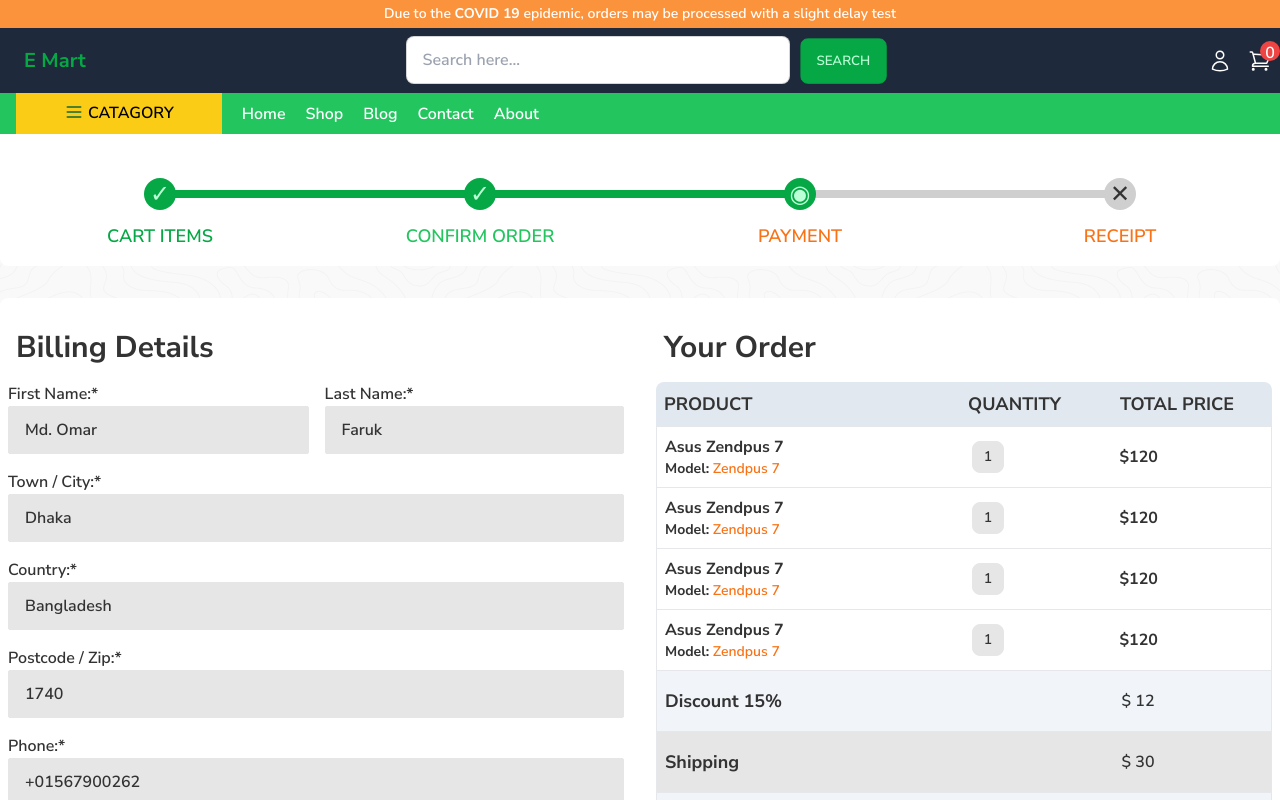
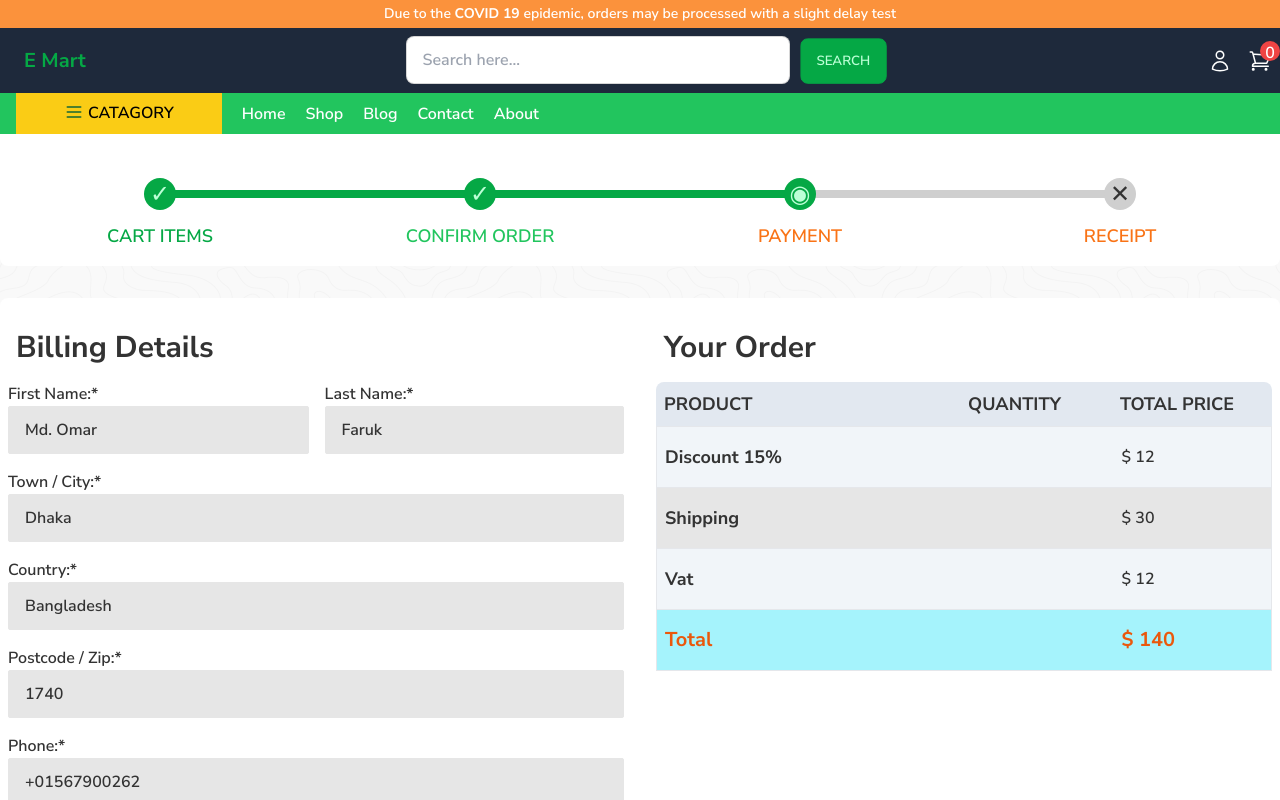
Before and after one commit to Omarfaruk05/e-mart-client, a React (Create React App) app: page /payment in a window 1280 px wide. Built offline with nearby package versions, Linux system fonts and the light colour scheme.

Commit message:
payment dev

```diff
--- a/src/features/cart/cartSlice.js
+++ b/src/features/cart/cartSlice.js
@@ -23,6 +23,22 @@ const cartSlice = createSlice({
           .push(selectedProduct);
       }
     },
+    decreaseQuantity: (state, action) => {
+      const selectedProduct = state.cart.find(
+        (product) => product._id === action.payload._id
+      );
+      if (selectedProduct.quantity === 1) {
+        selectedProduct.quantity = 1;
+        state.cart
+          .filter((product) => product._id !== selectedProduct._id)
+          .push(selectedProduct);
+      } else {
+        selectedProduct.quantity -= 1;
+        state.cart
+          .filter((product) => product._id !== selectedProduct._id)
+          .push(selectedProduct);
+      }
+    },
     removeFromCart: (state, action) => {
       const deletedItemId = action.payload;
       const remainItem = state.cart.filter((x) => x._id !== deletedItemId);
@@ -31,6 +47,7 @@ const cartSlice = createSlice({
   },
 });
 
-export const { addToCart, removeFromCart } = cartSlice.actions;
+export const { addToCart, decreaseQuantity, removeFromCart } =
+  cartSlice.actions;
 
 export default cartSlice.reducer;
--- a/src/pages/Checkout/CartItems/CartItems.js
+++ b/src/pages/Checkout/CartItems/CartItems.js
@@ -4,32 +4,20 @@ import {
   ShoppingCartIcon,
 } from "@heroicons/react/24/outline";
 import { TrashIcon } from "@heroicons/react/24/solid";
-import React, { useState } from "react";
+import React from "react";
 import { useDispatch, useSelector } from "react-redux";
 import { Link } from "react-router-dom";
 import backgroundImage from "../../../assets/banner/bg-t.png";
-import productPhoto from "../../../assets/discount-photo/disouunt-1.png";
-import { removeFromCart } from "../../../features/cart/cartSlice";
+import {
+  addToCart,
+  decreaseQuantity,
+  removeFromCart,
+} from "../../../features/cart/cartSlice";
 
 const CartItems = () => {
-  const [quantity, setQuantity] = useState(1);
   const dispatch = useDispatch();
 
   const { cart } = useSelector((state) => state.cart);
-
-  const handleQuantity = (operator) => {
-    if (operator === "increase") {
-      setQuantity(quantity + 1);
-      return;
-    }
-    if (operator === "decrease" && quantity === 1) {
-      return;
-    }
-    if (operator === "decrease" && quantity > 1) {
-      setQuantity(quantity - 1);
-      return;
-    }
-  };
 
   return (
     <div style={{ backgroundImage: `url(${backgroundImage})` }}>
@@ -105,7 +93,7 @@ const CartItems = () => {
                 <div className="mx-auto md:mx-0">
                   <div className="flex gap-1 items-center w-full text-center">
                     <button
-                      onClick={() => handleQuantity("decrease")}
+                      onClick={() => dispatch(decreaseQuantity(cartItem))}
                       className="btn btn-sm px-3 border-2 border-gray-400"
                     >
                       -
@@ -118,7 +106,7 @@ const CartItems = () => {
                       id=""
                     />
                     <button
-                      onClick={() => handleQuantity("increase")}
+                      onClick={() => dispatch(addToCart(cartItem))}
                       className="btn btn-sm px-3 border-gray-400"
                     >
                       +
--- a/src/pages/Checkout/ConfirmOrder/ConfirmOrder.js
+++ b/src/pages/Checkout/ConfirmOrder/ConfirmOrder.js
@@ -2,13 +2,15 @@ import { ArrowLeftIcon, ArrowRightIcon } from "@heroicons/react/24/outline";
 import React from "react";
 import { useEffect } from "react";
 import { useState } from "react";
+import { useDispatch, useSelector } from "react-redux";
 import { Link } from "react-router-dom";
 import backgroundImage from "../../../assets/banner/bg-t.png";
 
 const ConfirmOrder = () => {
   const [user, setUser] = useState(false);
   const [account, setAccount] = useState(false);
-  const cartItems = [1, 2, 3, 5];
+
+  const { cart } = useSelector((state) => state.cart);
 
   useEffect(() => {
     window.scrollTo(0, 0);
@@ -182,16 +184,20 @@ const ConfirmOrder = () => {
                 <h3 className="text-lg font-bold uppercase">Total Price</h3>
               </div>
               <div className="border mx-2 ">
-                {cartItems.map((cartItem) => (
+                {cart.map((cartItem) => (
                   <>
                     <div className="grid justify-between items-center grid-cols-1 md:grid-cols-4 gap-2 bg-base-100text-center md:text-start relative px-2 hover:bg-slate-50 py-2">
                       {/* product  */}
                       <div className="md:col-span-2 flex items-center justify-center md:justify-start">
                         <div>
-                          <h2 className="text-md font-bold">Asus Zendpus 7</h2>
+                          <h2 className="text-md font-bold">
+                            {cartItem?.productName.slice(0, 20)}....
+                          </h2>
                           <p className="text-sm">
                             <span>Model:</span>{" "}
-                            <span className="text-orange-500">Zendpus 7</span>
+                            <span className="text-orange-500">
+                              {cartItem?.model}
+                            </span>
                           </p>
                         </div>
                       </div>
@@ -201,7 +207,7 @@ const ConfirmOrder = () => {
                           <input
                             type="text"
                             name=""
-                            value={"1"}
+                            value={cartItem?.quantity}
                             disabled
                             className="input input-sm input-bordered w-8 p-1 mx-1 text-center"
                             id=""
@@ -214,7 +220,7 @@ const ConfirmOrder = () => {
                         <span className="inline md:hidden mr-2">
                           Total Price:
                         </span>{" "}
-                        $120
+                        {cartItem?.price}
                       </h2>
                     </div>
                     <hr className="" />
--- a/src/pages/Checkout/Payment/Payment.js
+++ b/src/pages/Checkout/Payment/Payment.js
@@ -1,10 +1,11 @@
 import { ArrowLeftIcon, ArrowRightIcon } from "@heroicons/react/24/outline";
 import React from "react";
+import { useSelector } from "react-redux";
 import { Link } from "react-router-dom";
 import backgroundImage from "../../../assets/banner/bg-t.png";
 
 const Payment = () => {
-  const cartItems = [1, 2, 3, 5];
+  const { cart } = useSelector((state) => state.cart);
 
   return (
     <div style={{ backgroundImage: `url(${backgroundImage})` }}>
@@ -162,16 +163,20 @@ const Payment = () => {
                 </h3>
               </div>
               <div className="border mx-2 ">
-                {cartItems.map((cartItem) => (
+                {cart.map((cartItem) => (
                   <>
                     <div className="grid justify-between items-center grid-cols-4 md:grid-cols-4 gap-2 bg-base-100 text-center md:text-start relative px-2 hover:bg-slate-50 py-2">
                       {/* product  */}
                       <div className="col-span-2 flex items-center justify-start md:justify-start">
                         <div>
-                          <h2 className="text-md font-bold">Asus Zendpus 7</h2>
+                          <h2 className="text-md font-bold">
+                            {cartItem.productName.slice(0, 20)}....
+                          </h2>
                           <p className="text-sm">
                             <span className="font-bold">Model:</span>{" "}
-                            <span className="text-orange-500">Zendpus 7</span>
+                            <span className="text-orange-500">
+                              {cartItem.model}
+                            </span>
                           </p>
                         </div>
                       </div>
@@ -181,7 +186,7 @@ const Payment = () => {
                           <input
                             type="text"
                             name=""
-                            value={"1"}
+                            value={cartItem.value}
                             disabled
                             className="input input-sm input-bordered w-8 p-1 mx-1 text-center"
                             id=""
@@ -191,7 +196,7 @@ const Payment = () => {
                       {/* price  */}
                       <h2 className="mx-0 text-start text-md font-bold">
                         {" "}
-                        $120
+                        {cartItem.price}
                       </h2>
                     </div>
                     <hr className="" />
```
